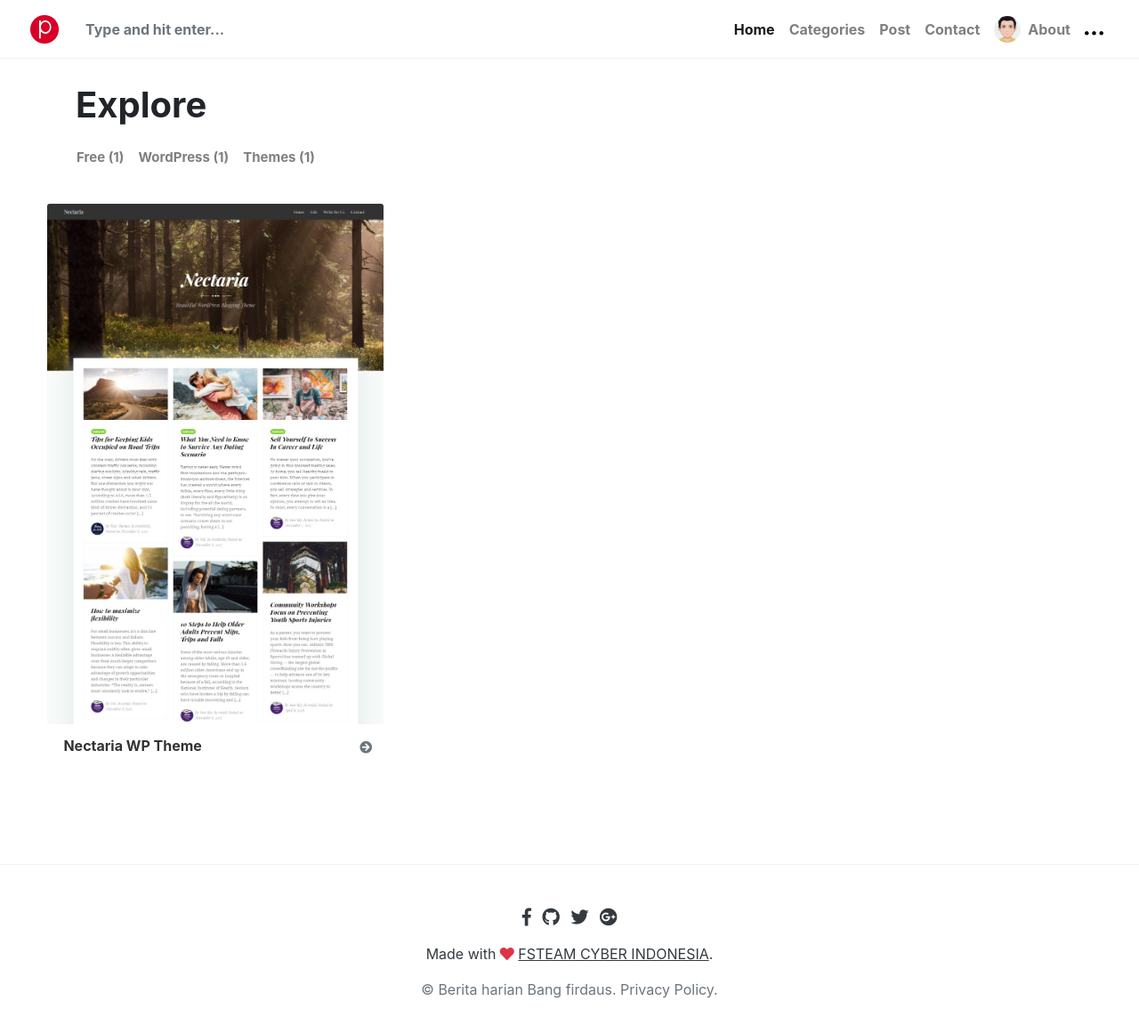
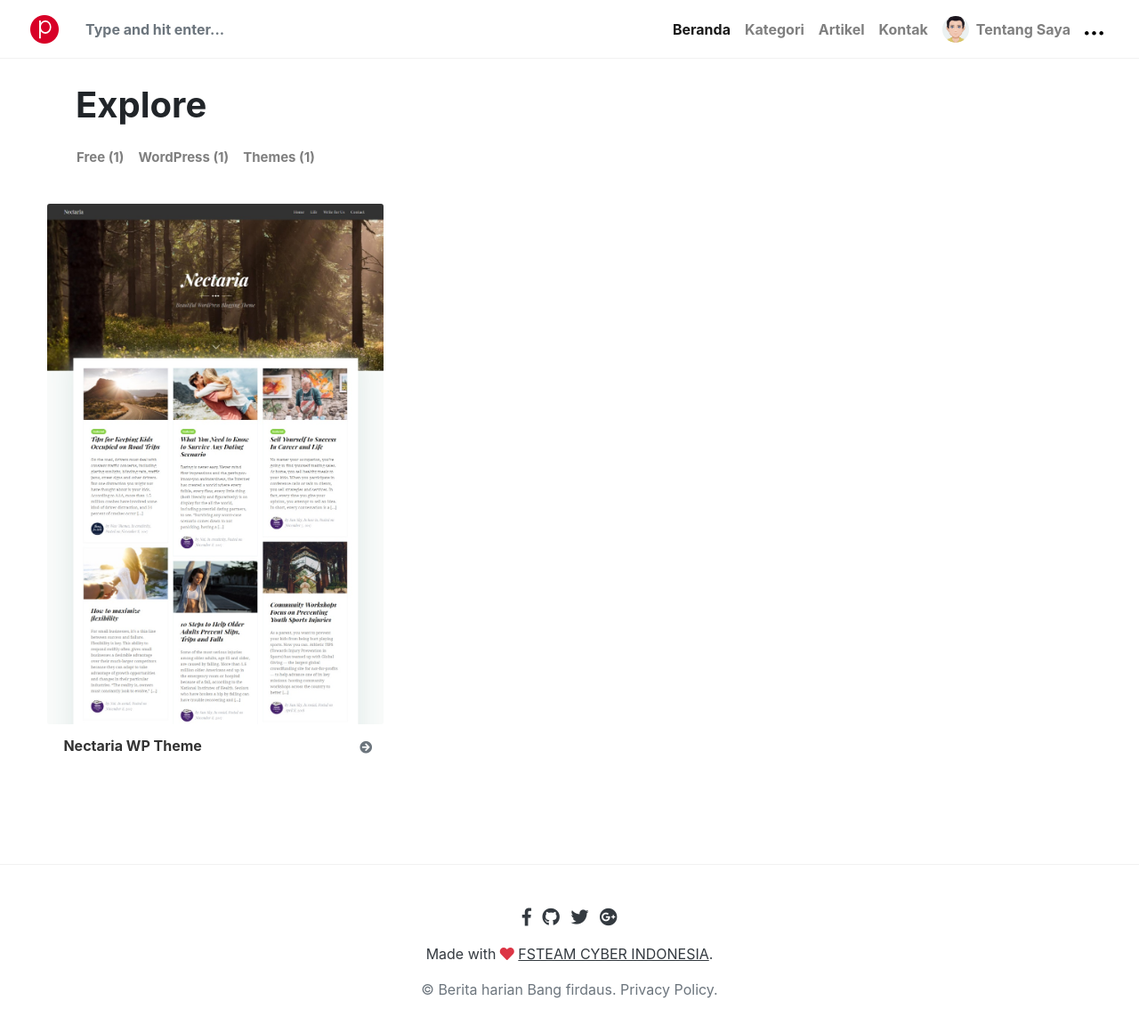
Before and after one commit to fscodes/fscodes.github.io, a Jekyll site: the page built from index.html, in a window 1280 px wide and 1188 px high. Shown: the top 1161 px of the window at 89% size. Built offline with Jekyll 4.4.1, drawn with Linux system fonts in a browser that asks for light colours; nearby versions of some CDN libraries; library files that are not in the unit come from our copies; the list of posts is cut into pages by our own code; comment, search, counter and statistics services are not loaded.

Commit message:
Update menu-header.html

```diff
--- a/_includes/menu-header.html
+++ b/_includes/menu-header.html
@@ -1,31 +1,27 @@
+<!--  Replace top menu links here -->
+
 <!--  Replace top menu links here -->
 
 <li class="nav-item">
-    <a class="nav-link active" href="{{site.baseurl}}/index.html">Home</a>
+    <a class="nav-link active" href="{{site.baseurl}}/index.html">Beranda</a>
 </li>
 <li class="nav-item">
-    <a class="nav-link" href="{{site.baseurl}}/categories.html">Categories</a>
+    <a class="nav-link" href="{{site.baseurl}}/categories.html">Kategori</a>
 </li>
 <li class="nav-item">
-    <a class="nav-link" href="{{site.baseurl}}/web-concepts-library/">Post</a>
+    <a class="nav-link" href="{{site.baseurl}}/web-concepts-library/">Artikel</a>
 </li>
 <li class="nav-item">
-    <a class="nav-link" href="{{site.baseurl}}/contact.html">Contact</a>
+    <a class="nav-link" href="{{site.baseurl}}/contact.html">Kontak</a>
 </li>
 <li class="nav-item">
-    <a class="nav-link" href="{{site.baseurl}}/about.html"><img class="rounded-circle mr-2" src="{{site.baseurl}}/{{site.avatar}}" width="30"><span class="align-middle">About</span></a>
+    <a class="nav-link" href="{{site.baseurl}}/about.html"><img class="rounded-circle mr-2" src="{{site.baseurl}}/{{site.avatar}}" width="30"><span class="align-middle">Tentang Saya</span></a>
 </li>
 <li class="nav-item dropdown">
 	<a class="nav-link" href="#" id="dropdown02" data-toggle="dropdown" aria-haspopup="true" aria-expanded="false">
 	  <svg style="margin-top:10px;" class="_3DJPT" version="1.1" viewbox="0 0 32 32" width="21" height="21" aria-hidden="false" data-reactid="71"><path d="M7 15.5c0 1.9-1.6 3.5-3.5 3.5s-3.5-1.6-3.5-3.5 1.6-3.5 3.5-3.5 3.5 1.6 3.5 3.5zm21.5-3.5c-1.9 0-3.5 1.6-3.5 3.5s1.6 3.5 3.5 3.5 3.5-1.6 3.5-3.5-1.6-3.5-3.5-3.5zm-12.5 0c-1.9 0-3.5 1.6-3.5 3.5s1.6 3.5 3.5 3.5 3.5-1.6 3.5-3.5-1.6-3.5-3.5-3.5z" data-reactid="22"></path></svg>
 	</a>
-	<div class="dropdown-menu dropdown-menu-right shadow-lg" aria-labelledby="dropdown02">
-		<h4 class="dropdown-header display-4">Download Pintereso<br/> Free Bootstrap Jekyll Theme</h4>
-		<div class="dropdown-divider">
-		</div>
-		<span class="dropdown-item">
-			<a href="https://github.com/wowthemesnet/template-pintereso-bootstrap-jekyll/archive/master.zip" class="btn btn-primary d-block"><i class="fa fa-download"></i> Download
-			</a>
+
 		</span>
 	</div>
 </li>
```
